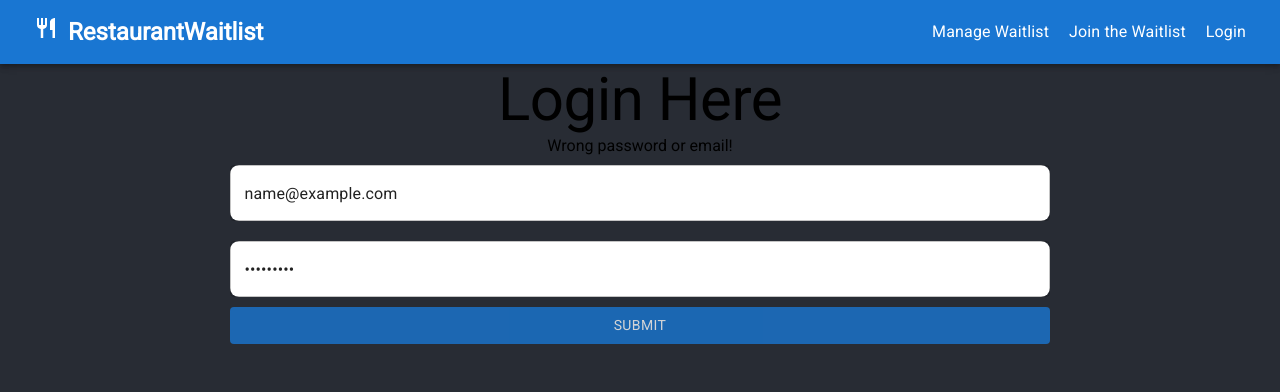
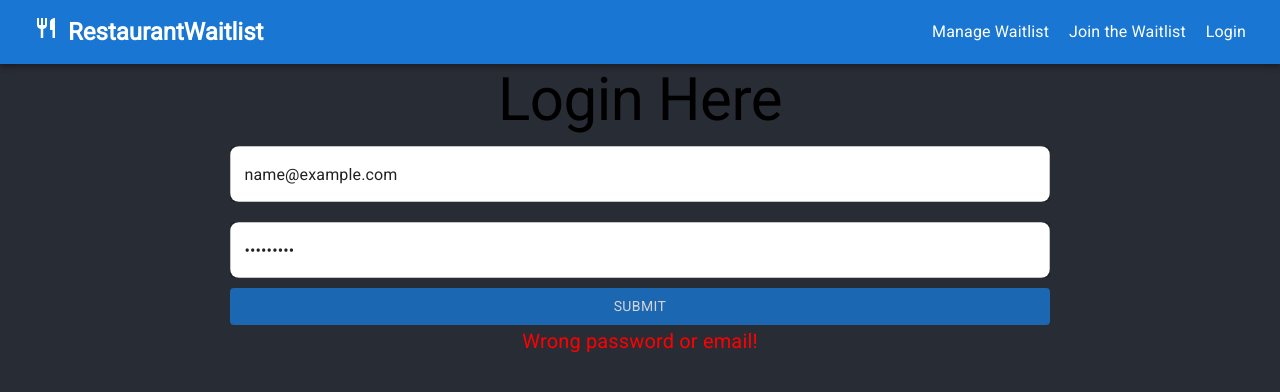
Before and after one commit to ryanluu12345/waitlist-client, a React (Create React App) app: page /login in a window 1280 px wide. Both pictures are taken after typing "name@example.com", "Sample123" into the empty fields and a click on the button "SUBMIT". Shown: the top 392 px of the page. Built offline with nearby package versions, Linux system fonts and the light colour scheme; no server answers.

Commit message:
Added feature for persistent login and communication with server. Added the authorization header config in the networking helper. Added styling to error message

```diff
--- a/src/components/login/Login.js
+++ b/src/components/login/Login.js
@@ -12,6 +12,9 @@ import CircularProgress from "@material-ui/core/CircularProgress";
 const useStyles = makeStyles(theme => ({
   root: {
     flexGrow: 1
+  },
+  error: {
+    color: "red"
   },
   title: {
     fontWeight: "800"
@@ -83,7 +86,6 @@ export default function Login() {
       >
         <Typography variant="h2">Login Here</Typography>
         {isLoading && <CircularProgress />}
-        {error && error}
         <TextField
           name="email"
           onChange={handleChange}
@@ -102,6 +104,11 @@ export default function Login() {
         <Button onClick={handleSubmit} className={classes.button}>
           Submit
         </Button>
+        {error && (
+          <Typography className={classes.error} variant="h6">
+            {error}
+          </Typography>
+        )}
       </Grid>
     </Grid>
   );
--- a/src/components/main-router/MainRouter.js
+++ b/src/components/main-router/MainRouter.js
@@ -1,5 +1,6 @@
 import React, { useEffect } from "react";
 import { BrowserRouter as Router, Route, Switch, Link } from "react-router-dom";
+import { loginUserByTokenAPI } from "../../hooks/networking/user-networking-helper";
 import useUserAuth from "../../hooks/context/useUserAuth";
 import Navbar from "../navbar/Navbar";
 import Home from "../home/Home";
@@ -9,11 +10,28 @@ import RestaurantAdd from "../restaurant-add/RestaurantAdd";
 import Login from "../login/Login";
 
 export default function MainRouter() {
-  const { token, user, loginUserByLocalToken } = useUserAuth();
+  const {
+    token,
+    user,
+    loginUserByLocalToken,
+    loginUser,
+    logoutUser
+  } = useUserAuth();
 
   useEffect(() => {
     loginUserByLocalToken();
+    checkAndLoginUser();
   }, []);
+
+  const checkAndLoginUser = async () => {
+    try {
+      const response = await loginUserByTokenAPI();
+      const { user, token } = response.data.data;
+      loginUser(user, token);
+    } catch (err) {
+      logoutUser();
+    }
+  };
 
   return (
     <Router>
--- a/src/hooks/networking/networking-helper.js
+++ b/src/hooks/networking/networking-helper.js
@@ -27,7 +27,11 @@ export const get = url => {
 };
 
 export const post = (url, body) => {
-  return axios.post(url, body);
+  return axios.post(url, body, {
+    headers: {
+      Authorization: localStorage.getItem("token")
+    }
+  });
 };
 
 export const put = (url, body) => {
--- a/src/hooks/networking/user-networking-helper.js
+++ b/src/hooks/networking/user-networking-helper.js
@@ -7,3 +7,7 @@ export const loginUserAPI = (email, password) => {
     password
   });
 };
+
+export const loginUserByTokenAPI = () => {
+  return post(baseUrl + login, null);
+};
```
